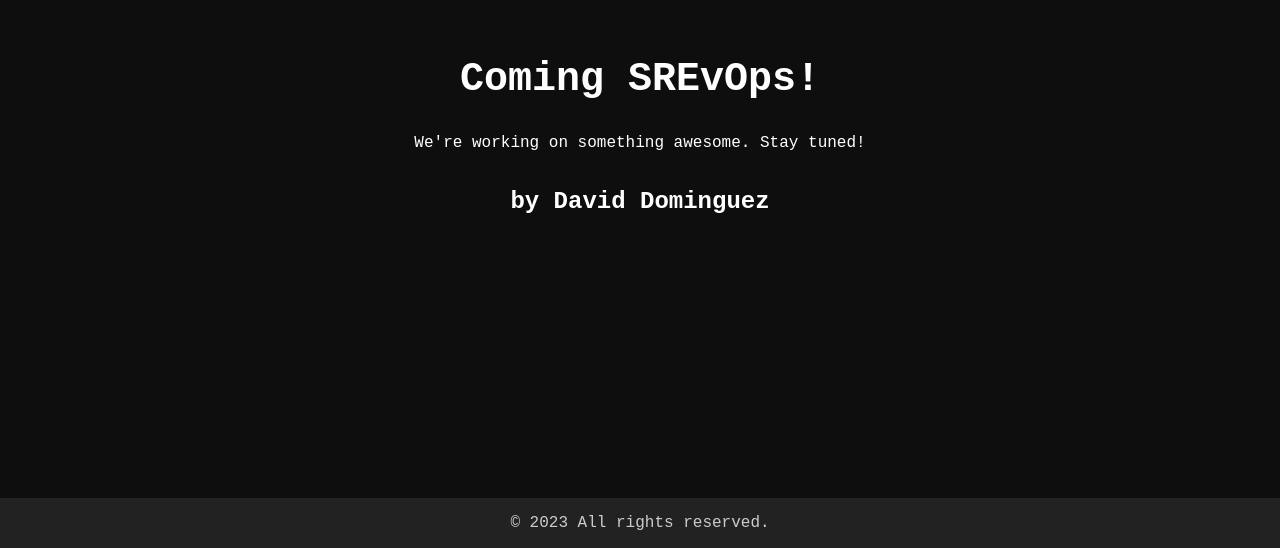
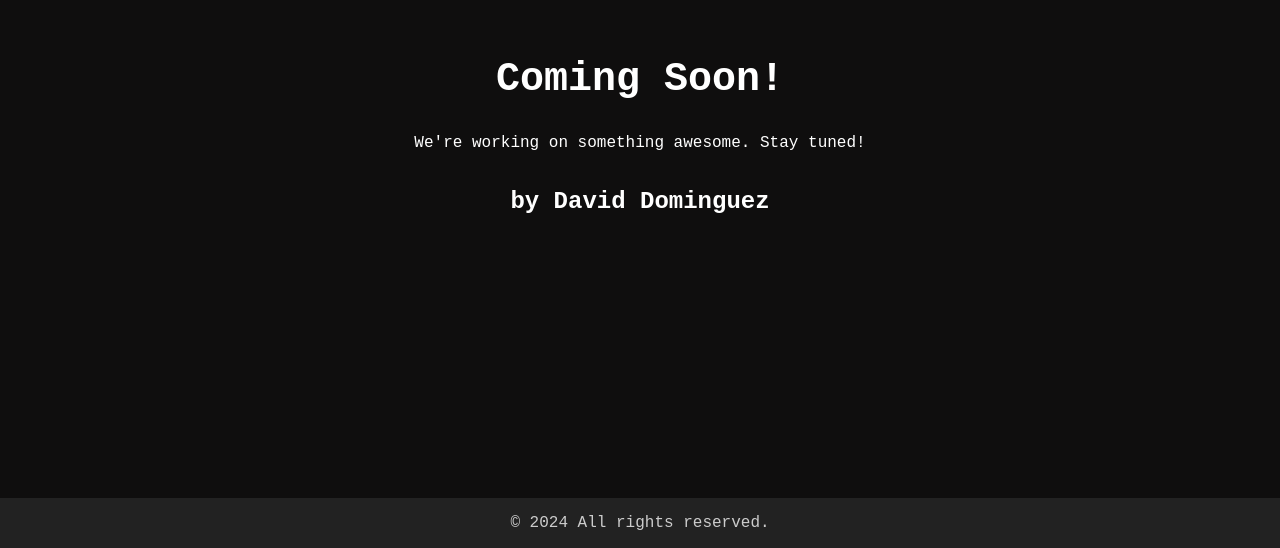
Before and after one commit to daved0107/ninjasre-landing, a plain HTML site: page index.html in a window 1280 px wide. Shown: the part 252-800 px from the top of the page. Drawn offline with Linux system fonts and the light colour scheme.

Commit message:
Update landing

```diff
--- a/index.html
+++ b/index.html
@@ -9,12 +9,12 @@
 <body>
   <div class="container">
     <div class="content">
-      <h1>Coming SREvOps!</h1>
+      <h1>Coming Soon!</h1>
       <p>We're working on something awesome. Stay tuned!</p>
       <h2>by David Dominguez</h2>
     </div>
     <footer>
-      <p>&copy; 2023 All rights reserved.</p>
+      <p>&copy; 2024 All rights reserved.</p>
     </footer>
   </div>
 </body>
```
